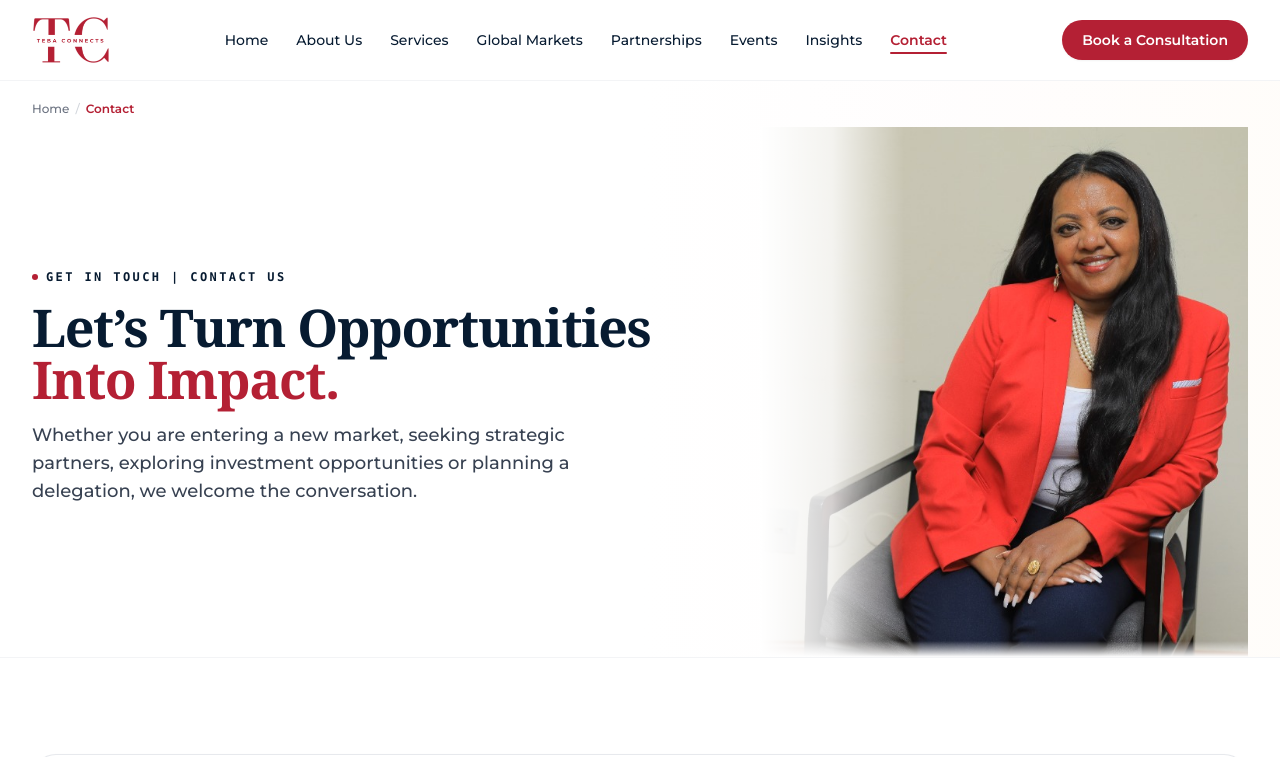
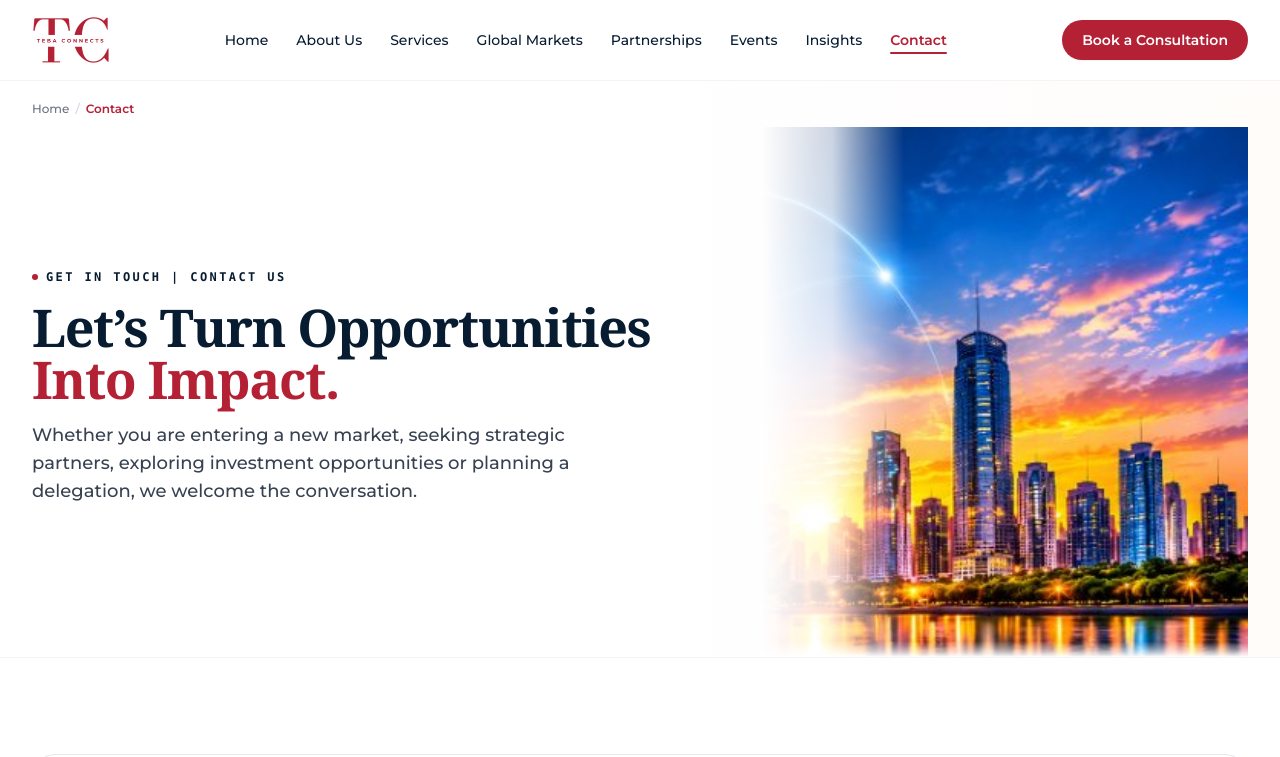
Before and after one commit to betty1927/tebaconnects, a Next.js app: page /contact in a window 1280 px wide. Shown: the top 757 px of the page. Built offline with nearby package versions, Linux system fonts and the light colour scheme.

Commit message:
Update Contact page banner with global connectivity network and sunset skyline visual

```diff
--- a/app/contact/page.jsx
+++ b/app/contact/page.jsx
@@ -41,6 +41,7 @@ export default function ContactPage() {
         description={hero.introduction}
         image={hero.image}
         imageAlt={hero.imageAlt}
+        imageClassName="object-cover object-right"
       />
 
       {/* 2. SPLIT CONTACT DIRECTORY & CONTROLLED FORM */}
--- a/data/contact.json
+++ b/data/contact.json
@@ -8,8 +8,8 @@
       { "label": "Home", "href": "/" },
       { "label": "Contact", "href": "/contact" }
     ],
-    "image": "/assets/hero-teba-main.jpg",
-    "imageAlt": "Contact Teba Connects Global Advisory"
+    "image": "/assets/hero-contact.jpg",
+    "imageAlt": "Global Connectivity and Market Bridges - Teba Connects Contact"
   },
   "contactDetails": {
     "emails": [
```
Also changed, not shown: public/assets/hero-contact.jpg (added).
